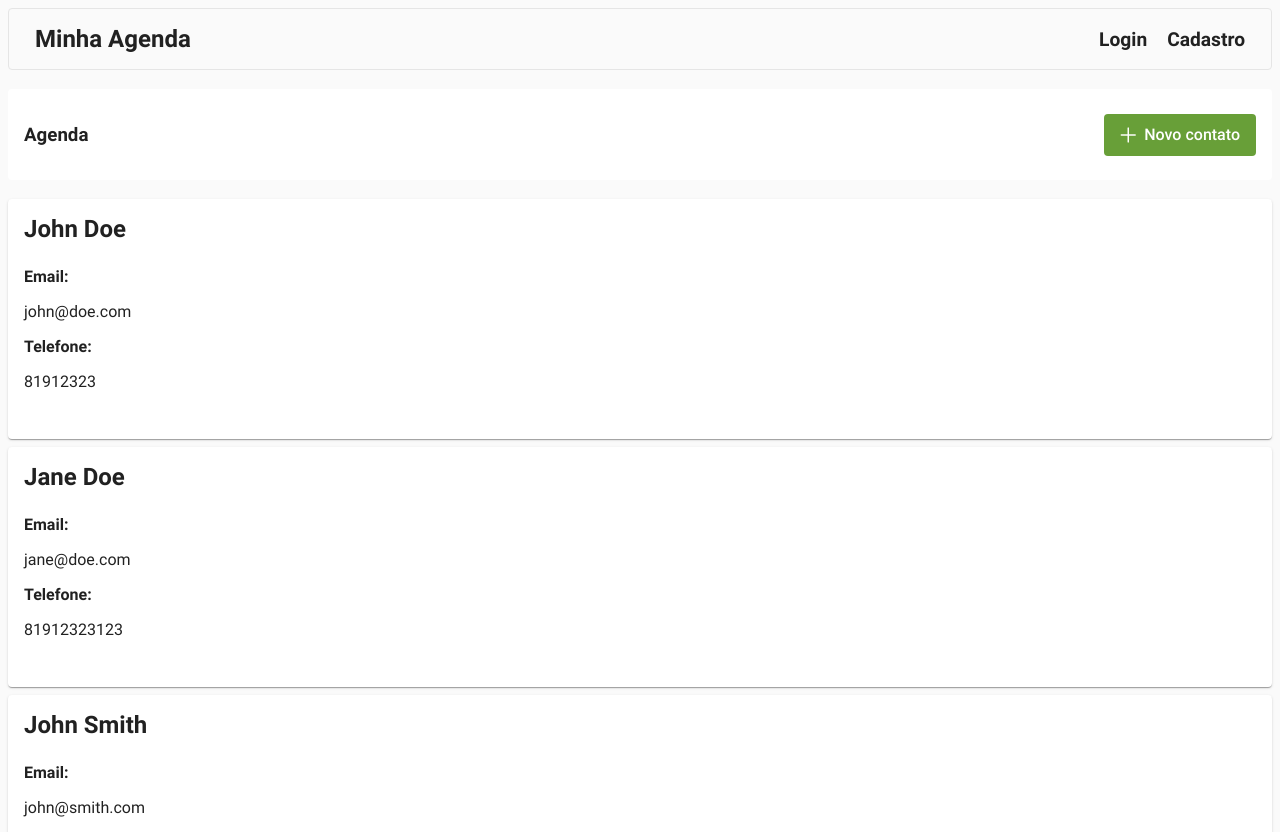
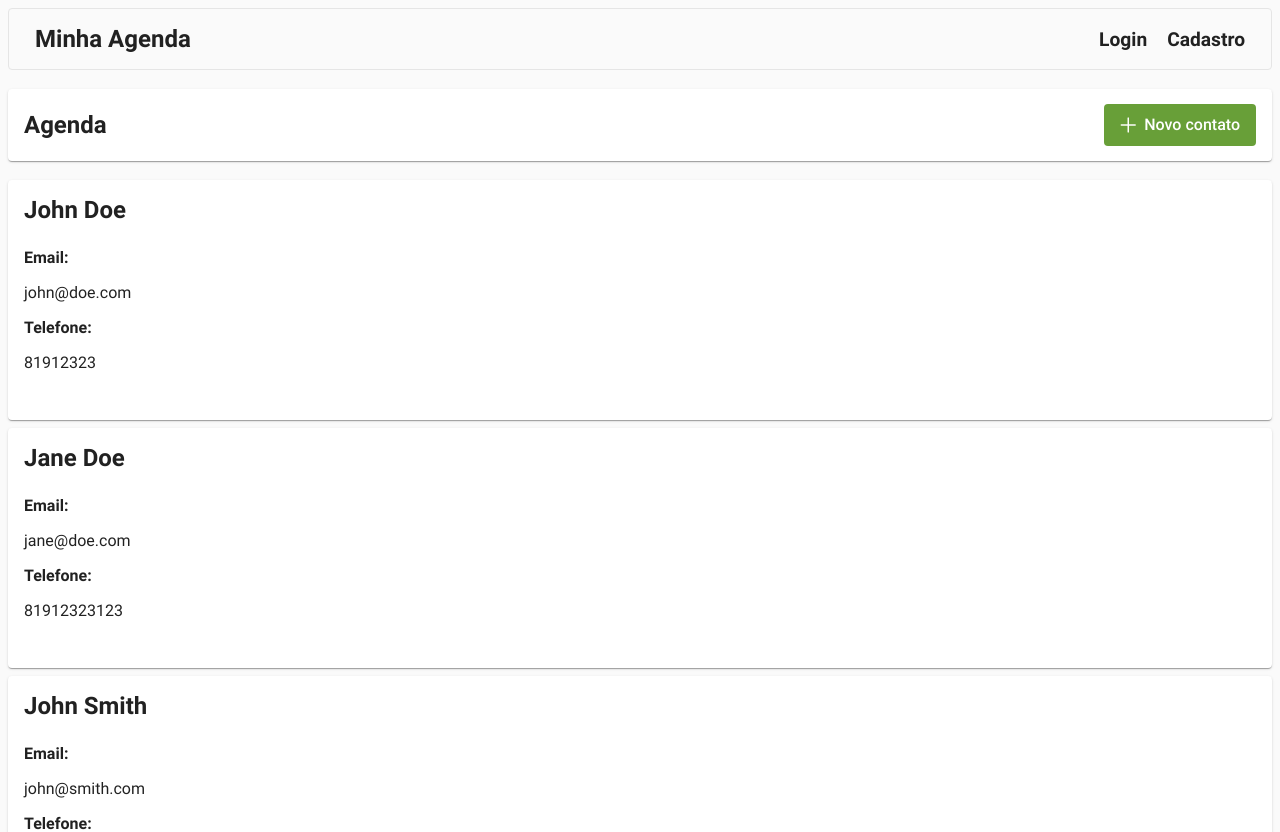
Before and after one commit to mtorreao/agenda-net, a Vue app in the folder web/: page / in a window 1280 px wide. Shown: the top 832 px of the page. Built offline with nearby package versions, Linux system fonts and the light colour scheme.

Commit message:
Ajuste na toolbar da home

```diff
--- a/web/src/views/HomeView.vue
+++ b/web/src/views/HomeView.vue
@@ -11,16 +11,16 @@ const contacts = ref([
 </script>
 
 <template>
-  <div style="padding-bottom: 30px;">
+  <div>
     <br />
-    <Toolbar class="mb-4">
-      <template #start>
-        <h3>Agenda</h3>
+    <Card>
+      <template #content>
+        <div class="title-card-wrapper" style="margin: -30px 0;">
+          <h2>Agenda</h2>
+          <Button label="Novo contato" icon="pi pi-plus" class="p-button-success mr-2" />
+        </div>
       </template>
-      <template #end>
-        <Button label="Novo contato" icon="pi pi-plus" class="p-button-success mr-2" />
-      </template>
-    </Toolbar>
+    </Card>
     <br />
 
     <div class="list-wrapper">
@@ -30,6 +30,13 @@ const contacts = ref([
 </template>
 
 <style scoped>
+.title-card-wrapper {
+  display: flex;
+  flex-direction: row;
+  align-items: center;
+  justify-content: space-between;
+}
+
 .list-wrapper {
   display: flex;
   flex-direction: column;
```
